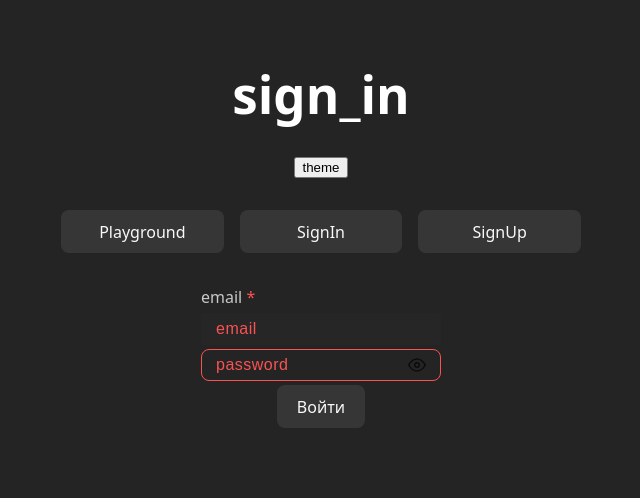
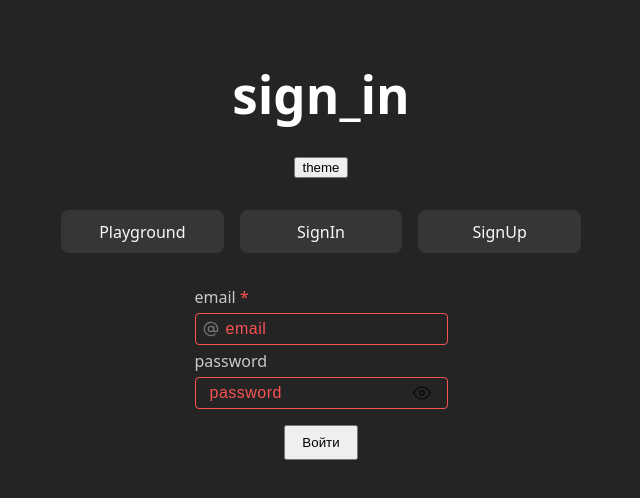
Before and after one commit to praesidi/rs-react-module-4-form, a React (Vite) app: page / in a window 1280 px wide. Both pictures are taken after a click on the button "SignIn". Shown: the top 498 px of the page, without its empty margins (319-959 px from the left). Built offline with nearby package versions, Linux system fonts and the light colour scheme.

Commit message:
feat: example sign in page

```diff
--- a/src/pages/sign-in/sign-in.module.css
+++ b/src/pages/sign-in/sign-in.module.css
@@ -9,5 +9,11 @@
   min-width: 300px;
 }
 
-.form input {
+.form div:first-child {
+  margin-bottom: 8px;
 }
+
+.button {
+  margin-top: 12px;
+  padding: 8px 16px;
+}
--- a/src/pages/sign-in/sign-in.tsx
+++ b/src/pages/sign-in/sign-in.tsx
@@ -1,6 +1,7 @@
 import type { FormEvent } from "react";
 import Input from "../../components/input/input";
 import styles from "./sign-in.module.css";
+import Icon from "../../components/icon/icon";
 
 export const SignIn = () => {
   const handleSubmit = (e: FormEvent<HTMLFormElement>) => {
@@ -15,19 +16,28 @@ export const SignIn = () => {
   };
 
   return (
-    <div className={styles["wrapper"]}>
+    <div className={styles.wrapper}>
       <form onSubmit={handleSubmit}>
         <Input
           type="email"
           name="email"
-          variant="filled"
+          variant="outlined"
           placeholder="email"
-          radius="xs"
+          radius="sm"
+          label="email"
           with_asterisk
-          label="email"
+          icon={<Icon name={"at"} size="16px"/>}
         />
-        <Input type="password" name="password" placeholder="password" />
-        <button type="submit" className="button">
+
+        <Input
+          type="password"
+          name="password"
+          variant="outlined"
+          placeholder="password"
+          radius="sm"
+          label="password"
+        />
+        <button type="submit" className={styles.button}>
           Войти
         </button>
       </form>
```
